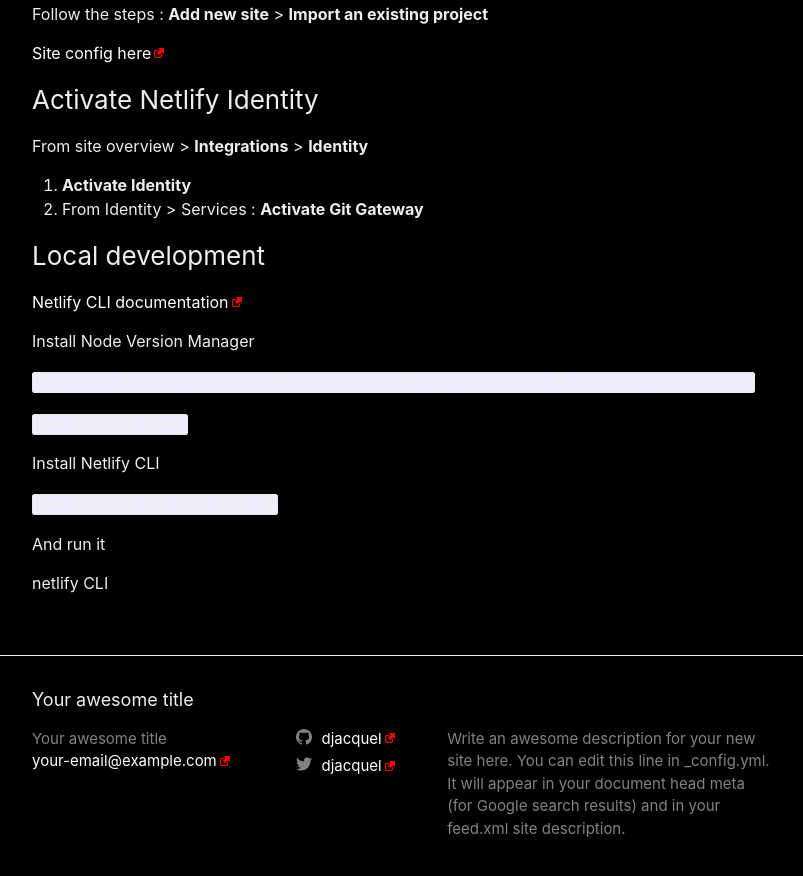
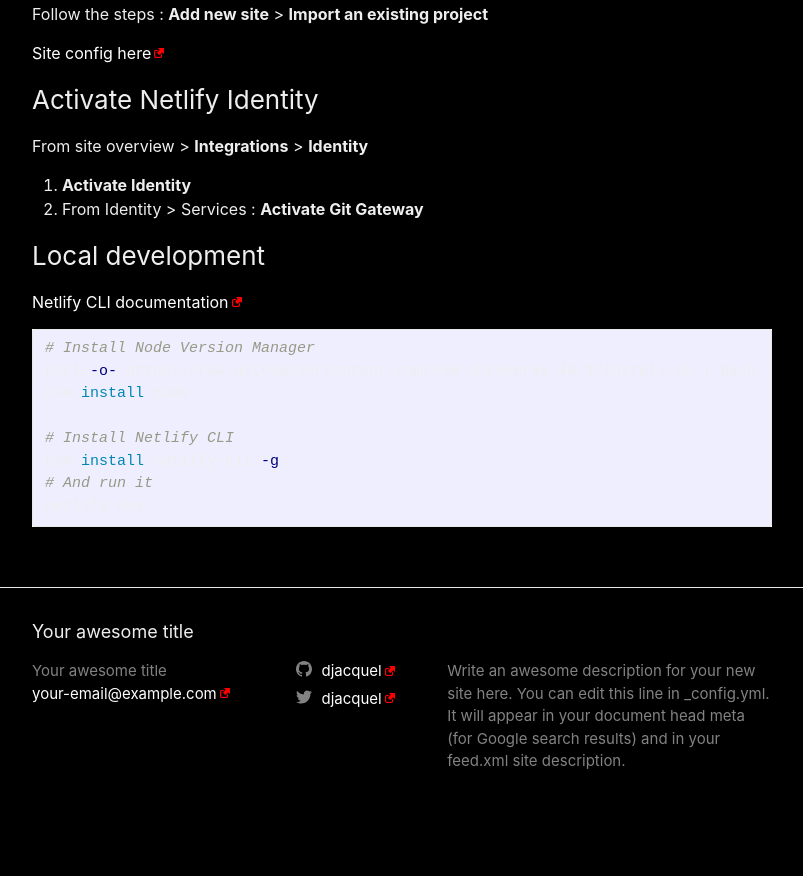
Before and after one commit to numerique-lde52/cdt, a Jekyll site: the page built from _posts/2024-09-03-installing-decap-cms-with-jekyll.md, in a window 1280 px wide and 900 px high, scrolled down 1441 px. Shown: the top 876 px of the window, without its empty margins (238-1041 px from the left). Built offline with Jekyll 4.4.1, drawn with Linux system fonts in a browser that asks for light colours; after the commit the page ends 2274 px from its top, so only the background shows below that.

Commit message:
Update Blog “2024-09-03-installing-decap-cms-with-jekyll”

```diff
--- a/_posts/2024-09-03-installing-decap-cms-with-jekyll.md
+++ b/_posts/2024-09-03-installing-decap-cms-with-jekyll.md
@@ -76,17 +76,13 @@
 ### Local development
 
 [Netlify CLI documentation](https://docs.netlify.com/cli/get-started/)
+{% highlight bash %}
+# Install Node Version Manager
+curl -o- https://raw.githubusercontent.com/nvm-sh/nvm/v0.40.1/install.sh | bash
+nvm install node
 
-Install Node Version Manager
-
-`curl -o- https://raw.githubusercontent.com/nvm-sh/nvm/v0.40.1/install.sh | bash`
-
-`nvm install node`
-
-Install Netlify CLI
-
-`npm install netlify-cli -g`
-
-And run it
-
-netlify CLI
+# Install Netlify CLI
+npm install netlify-cli -g
+# And run it
+netlify dev
+{% endhighlight %}
```
